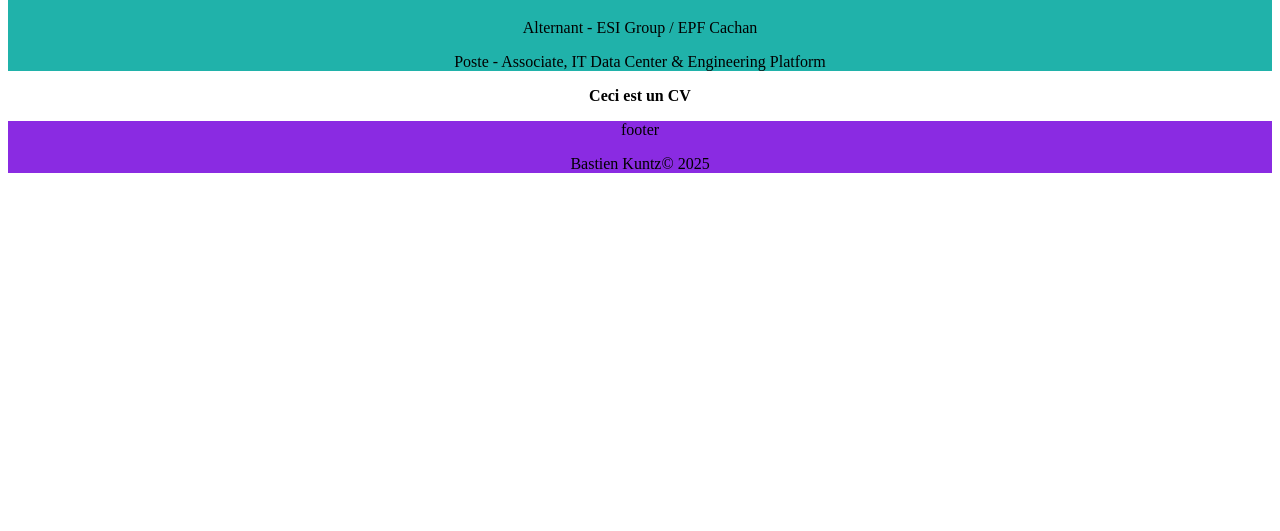
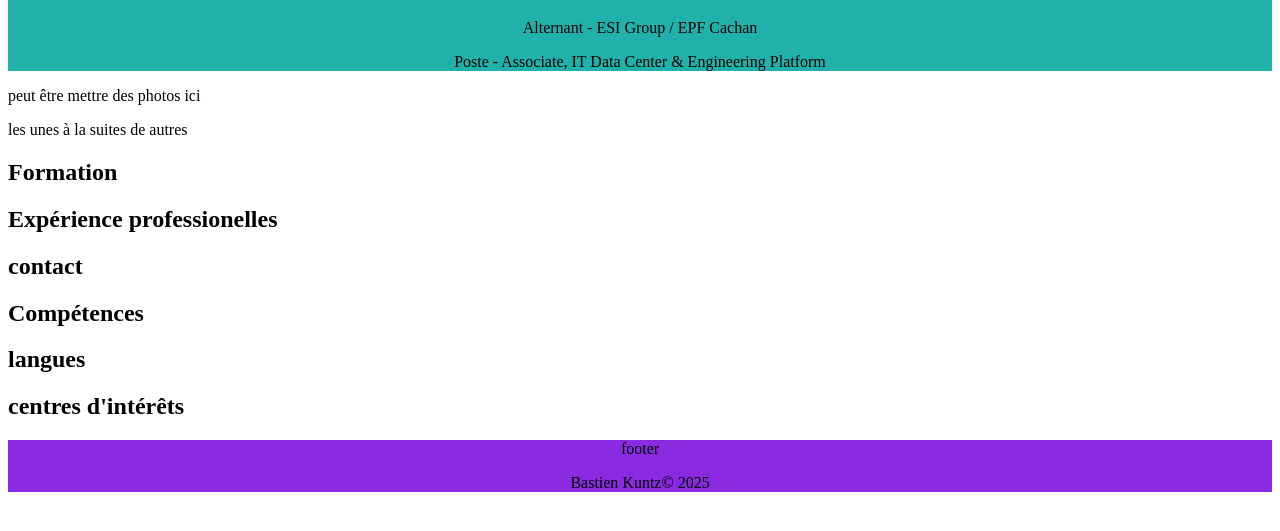
Before and after one commit to CrowHugin/web, a plain HTML site: page html/cv.html in a window 1280 px wide. Shown: the part 95-626 px from the top of the page. Drawn offline with Linux system fonts and the light colour scheme.

Commit message:
add some divs

```diff
--- a/html/cv.html
+++ b/html/cv.html
@@ -1,6 +1,11 @@
 <!DOCTYPE html>
 <html>
+    <head>
+        <meta charset="UTF-8">
+        <title>Title</title>
+    </head>
     <header style="background-color: blueviolet;">
+
         <p>header</p>
     </header>
 
@@ -11,8 +16,34 @@
             <p>Poste - Associate, IT Data Center & Engineering Platform</p>
         </div>
         <div>
-            <p style="text-align: center;"><b>Ceci est un CV</b></p>
+            <p>peut être mettre des photos ici</p>
+            <p>les unes à la suites de autres</p>
         </div>
+
+        <div class="formation">
+            <h2>Formation</h2>
+        </div>
+
+        <div class="exp_pro">
+            <h2>Expérience professionelles</h2>
+        </div>
+
+        <div class="contact">
+            <h2>contact</h2>
+        </div>
+
+        <div class="comp">
+            <h2>Compétences</h2>
+        </div>
+
+        <div class="langues">
+            <h2>langues</h2>
+        </div>
+
+        <div class="c_intérêts">
+            <h2>centres d'intérêts</h2>
+        </div>
+
     </body>
 
     <footer style="background-color: blueviolet; text-align: center;">
```
